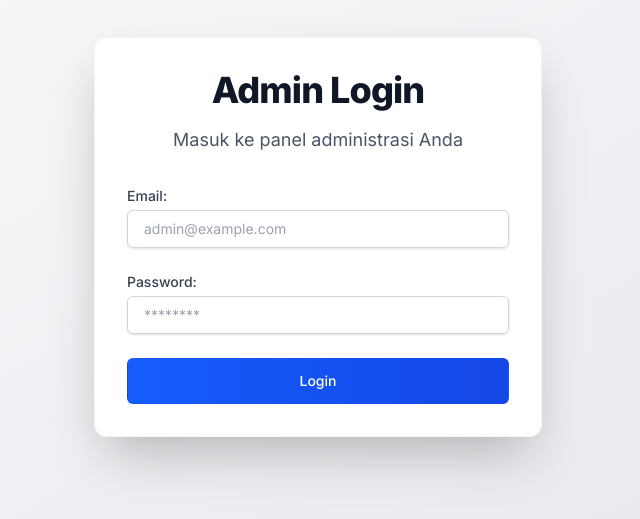
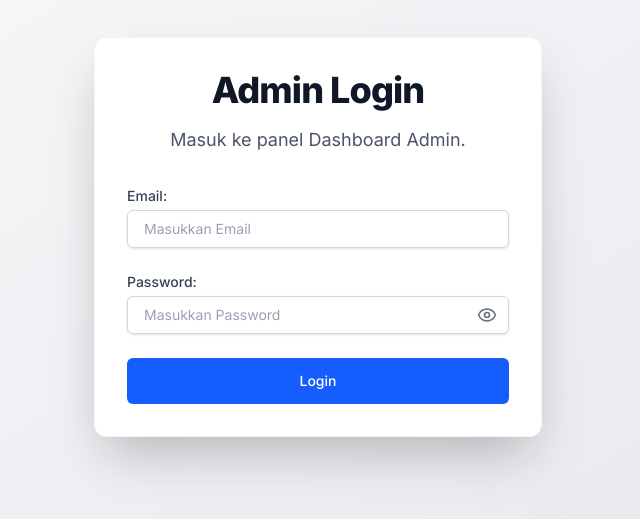
Before and after one commit to RiyanTriadi/sipikat, a Next.js app in the folder sipikat-frontend/: page /admin/login in a window 1280 px wide. Shown: the part 163-682 px from the top of the page, without its empty margins (322-962 px from the left). Built offline with nearby package versions, Linux system fonts and the light colour scheme.

Commit message:
Minor Update

```diff
--- a/sipikat-frontend/src/app/admin/dashboard/artikel/page.jsx
+++ b/sipikat-frontend/src/app/admin/dashboard/artikel/page.jsx
@@ -32,8 +32,6 @@ const Spinner = ({ text }) => (
         <p className="mt-4 text-lg">{text}</p>
     </div>
 );
-
-// --- START: Slate.js Rich Text Editor Components & Functions ---
 
 const HOTKEYS = { 'mod+b': 'bold', 'mod+i': 'italic', 'mod+u': 'underline' };
 const LIST_TYPES = ['numbered-list', 'bulleted-list'];
@@ -160,7 +158,8 @@ const SlateRichEditor = ({ value, onChange, editorKey }) => {
                             }
                         }
                     }}
-                    className="prose max-w-none"
+                    // === PERUBAHAN DI SINI ===
+                    className="prose max-w-none focus:outline-none"
                 />
             </div>
         </Slate>
@@ -177,12 +176,10 @@ const parseToSlate = (dbString) => {
             return parsed;
         }
     } catch (e) {
-        // Fallback for plain text or malformed JSON
         return [{ type: 'paragraph', children: [{ text: dbString.replace(/<[^>]+>/g, '') || '' }] }];
     }
     return initialSlateValue;
 };
-// --- END: Slate.js Components & Functions ---
 
 const ConfirmationModal = ({ isOpen, onCancel, onConfirm, isDeleting }) => {
     if (!isOpen) return null;
@@ -222,14 +219,14 @@ const ArtikelModal = ({ isOpen, onClose, onSave, artikel, isSaving, isModalLoadi
                 setKonten(parseToSlate(artikel.konten));
                 setGambarUrl(artikel.gambar || '');
                 setPreviewUrl(artikel.gambar ? `${API_BASE_URL}${artikel.gambar}` : '');
-                setEditorKey(artikel.id || Date.now()); // Reset editor
+                setEditorKey(artikel.id || Date.now());
             } else {
                 setJudul('');
                 setKonten(initialSlateValue);
                 setGambarUrl('');
                 setPreviewUrl('');
                 setGambarFile(null);
-                setEditorKey(Date.now()); // Reset editor for new entry
+                setEditorKey(Date.now());
             }
             setFormError('');
         }
@@ -350,7 +347,6 @@ const ArtikelTable = ({ data, onEdit, onDelete, isDeleting }) => {
 
     return (
         <>
-            {/* Mobile View */}
             <div className="space-y-4 md:hidden">
                 {data.map((artikel) => (
                     <div key={artikel.id} className="bg-white border border-gray-200 rounded-lg p-4 shadow-sm hover:shadow-md transition-shadow flex gap-4 items-start">
@@ -375,7 +371,6 @@ const ArtikelTable = ({ data, onEdit, onDelete, isDeleting }) => {
                 ))}
             </div>
 
-            {/* Desktop View */}
             <div className="hidden md:block border border-gray-200 rounded-lg overflow-x-auto bg-white">
                 <table className="min-w-full divide-y divide-gray-200">
                     <thead className="bg-gray-50">
--- a/sipikat-frontend/src/app/admin/dashboard/solusi/page.jsx
+++ b/sipikat-frontend/src/app/admin/dashboard/solusi/page.jsx
@@ -218,7 +218,8 @@ const SlateRichEditor = ({ value, onChange, editorKey }) => {
                             }
                         }
                     }}
-          className="prose max-w-none"
+                    // === PERUBAHAN DI SINI ===
+                    className="prose max-w-none focus:outline-none"
                 />
             </div>
         </Slate>
@@ -298,8 +299,11 @@ const SolusiModal = ({ isOpen, onClose, onSave, solusi, isSaving }) => {
     return (
         <div className="fixed inset-0 bg-gray-900 bg-opacity-60 flex items-center justify-center z-50 p-4 backdrop-blur-sm">
             <div className="bg-white rounded-xl shadow-2xl w-full max-w-4xl transform transition-all duration-300 ease-out scale-95 animate-in fade-in-0 zoom-in-95 flex flex-col max-h-[90vh]">
-                <div className="flex-shrink-0 p-6 border-b border-gray-200">
+                <div className="flex-shrink-0 flex justify-between items-center p-6 border-b border-gray-200">
                     <h2 className="text-2xl font-bold text-gray-900">{solusi ? 'Edit Solusi' : 'Tambah Solusi Baru'}</h2>
+                    <button onClick={onClose} className="p-1 rounded-full text-gray-400 hover:text-gray-600 hover:bg-gray-100 transition-colors">
+                        <X size={24} />
+                    </button>
                 </div>
 
                 <form onSubmit={handleSubmit} className="flex flex-col flex-grow overflow-hidden">
--- a/sipikat-frontend/src/app/admin/login/page.jsx
+++ b/sipikat-frontend/src/app/admin/login/page.jsx
@@ -2,12 +2,16 @@
 
 import { useState } from 'react';
 import { useRouter } from 'next/navigation';
+import { Eye, EyeOff } from 'lucide-react'; // 1. Impor ikon yang dibutuhkan
 
 export default function LoginPage() {
     const [email, setEmail] = useState('');
     const [password, setPassword] = useState('');
     const [error, setError] = useState('');
     const [loading, setLoading] = useState(false);
+
+    const [showPassword, setShowPassword] = useState(false);
+
     const router = useRouter();
 
     const handleSubmit = async (e) => {
@@ -49,7 +53,7 @@ export default function LoginPage() {
                     <h1 className="text-4xl font-extrabold text-gray-900 mb-4 tracking-tight">
                         Admin Login
                     </h1>
-                    <p className="text-gray-600 text-lg">Masuk ke panel administrasi Anda</p>
+                    <p className="text-gray-600 text-lg">Masuk ke panel Dashboard Admin.</p>
                 </div>
 
                 <form onSubmit={handleSubmit} className="mt-8 space-y-6">
@@ -64,22 +68,37 @@ export default function LoginPage() {
                             value={email}
                             onChange={(e) => setEmail(e.target.value)}
                             className="block w-full px-4 py-2 border border-gray-300 rounded-md shadow-sm placeholder-gray-400 focus:outline-none focus:ring-blue-500 focus:border-blue-500 sm:text-sm transition duration-150 ease-in-out"
-                            placeholder="admin@example.com"
+                            placeholder="Masukkan Email"
                         />
                     </div>
+
                     <div>
                         <label htmlFor="password" className="block text-sm font-medium text-gray-700 mb-1">Password:</label>
+                        <div className="relative">
                             <input
-                            type="password"
+                                type={showPassword ? 'text' : 'password'}
                                 id="password"
                                 name="password"
                                 autoComplete="current-password"
                                 required
                                 value={password}
                                 onChange={(e) => setPassword(e.target.value)}
-                            className="block w-full px-4 py-2 border border-gray-300 rounded-md shadow-sm placeholder-gray-400 focus:outline-none focus:ring-blue-500 focus:border-blue-500 sm:text-sm transition duration-150 ease-in-out"
-                            placeholder="********"
+                                className="block w-full px-4 py-2 border border-gray-300 rounded-md shadow-sm placeholder-gray-400 focus:outline-none focus:ring-blue-500 focus:border-blue-500 sm:text-sm transition duration-150 ease-in-out pr-10"
+                                placeholder="Masukkan Password"
                             />
+                            <button
+                                type="button"
+                                onClick={() => setShowPassword(!showPassword)}
+                                className="absolute inset-y-0 right-0 pr-3 flex items-center text-gray-500 hover:text-gray-700"
+                                aria-label={showPassword ? "Sembunyikan password" : "Tampilkan password"}
+                            >
+                                {showPassword ? (
+                                    <EyeOff className="h-5 w-5" />
+                                ) : (
+                                    <Eye className="h-5 w-5" />
+                                )}
+                            </button>
+                        </div>
                     </div>
 
                     {error && (
@@ -92,7 +111,7 @@ export default function LoginPage() {
                         <button
                             type="submit"
                             disabled={loading}
-                            className="group relative w-full flex justify-center py-3 px-4 border border-transparent text-sm font-medium rounded-md text-white bg-gradient-to-r from-blue-600 to-blue-700 hover:from-blue-700 hover:to-blue-800 focus:outline-none focus:ring-4 focus:ring-blue-300 focus:ring-offset-2 disabled:opacity-50 disabled:cursor-not-allowed transition duration-300 ease-in-out transform hover:scale-105"
+                            className="group relative w-full flex justify-center py-3 px-4 border border-transparent text-sm font-medium rounded-md text-white bg-blue-600 hover:bg-blue-700 focus:outline-none focus:ring-4 focus:ring-blue-300 focus:ring-offset-2 disabled:opacity-50 disabled:cursor-not-allowed transition duration-300 ease-in-out transform "
                         >
                             {loading ? (
                                 <>
--- a/sipikat-frontend/src/app/layout.jsx
+++ b/sipikat-frontend/src/app/layout.jsx
@@ -4,8 +4,25 @@ import './globals.css';
 const inter = Inter({ subsets: ['latin'] });
 
 export const metadata = {
+  metadataBase: new URL('https://edu-sipikat.com'),
+
   title: 'SIPIKAT - Sistem Pakar Kecanduan Gadget',
-  description: 'Identifikasi tingkat kecanduan gadget Anda dengan sistem pakar menggunakan metode Certainty Factor.',
+  description: 'Sistem pakar untuk membantu Anda mengidentifikasi dan memahami tingkat kecanduan gadget secara personal.',
+
+  openGraph: {
+    title: 'SIPIKAT - Sistem Pakar Kecanduan Gadget',
+    description: 'Sistem pakar untuk membantu Anda mengidentifikasi dan memahami tingkat kecanduan gadget secara personal.',
+    images: [
+      {
+        url: '/sipikat-logo.png',
+        width: 1200,
+        height: 630,
+        alt: 'Logo SIPIKAT',
+      },
+    ],
+    url: 'https://edu-sipikat.com',
+    type: 'website',
+  },
 };
 
 export default function RootLayout({ children }) {
```
Lines whose indentation alone changed are shown as unchanged.
